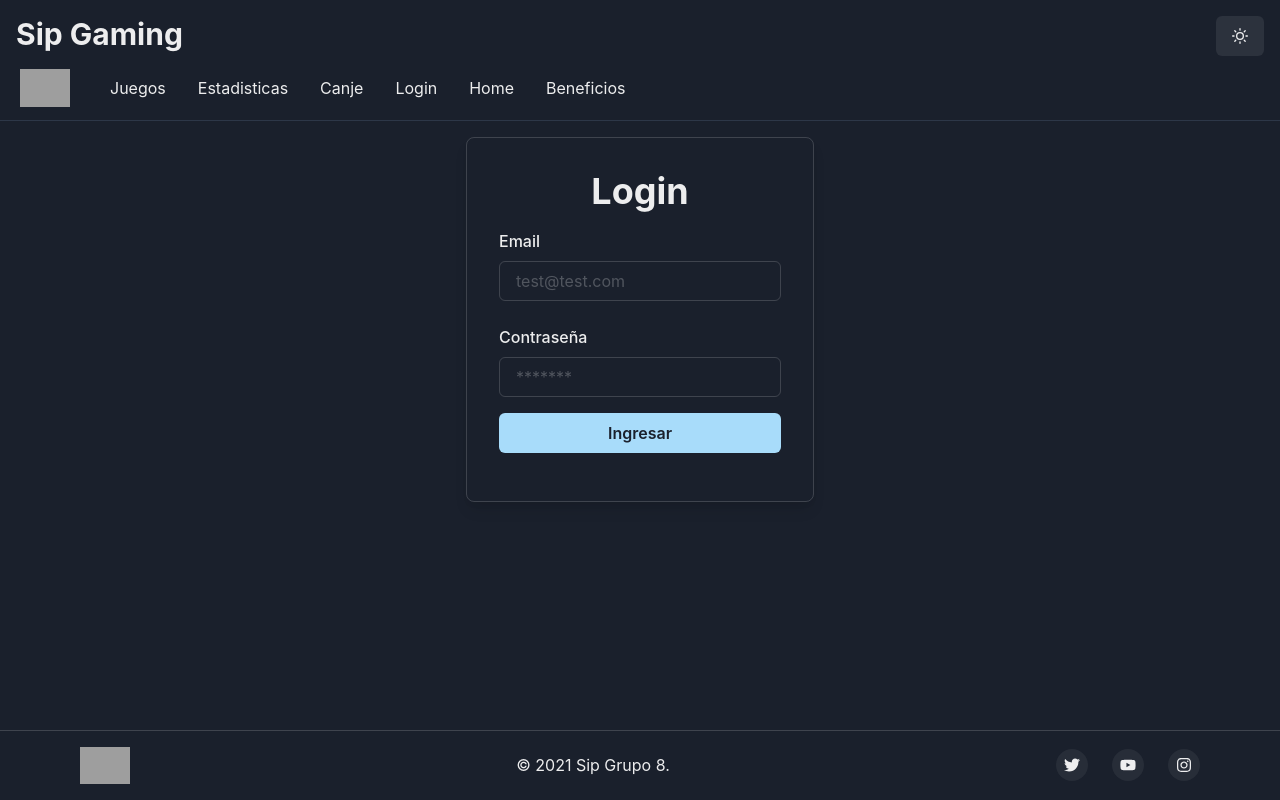
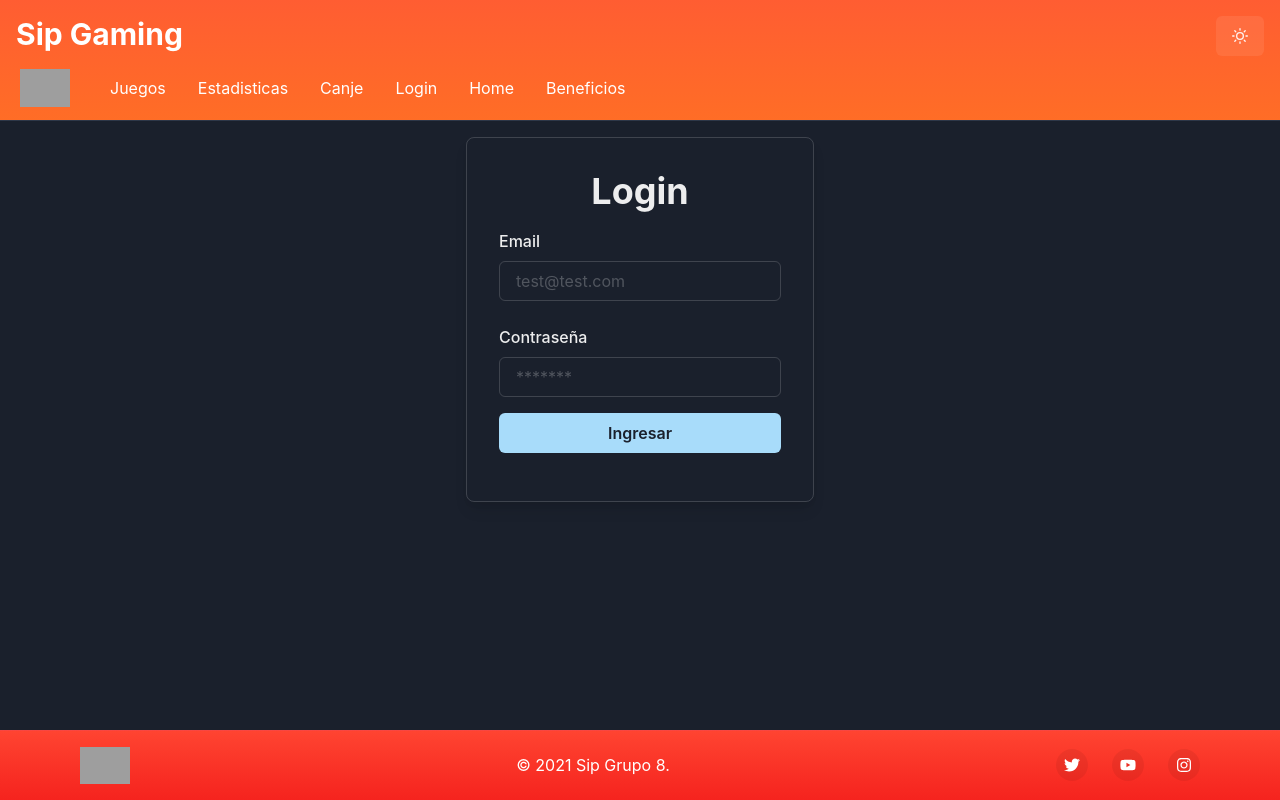
Before and after one commit to sip-group-8/sip-ui, a Next.js app: page /login in a window 1280 px wide. Built offline with nearby package versions, Linux system fonts and the light colour scheme; grey boxes are pictures that could not be loaded.

Commit message:
testing design changes

```diff
--- a/components/footer/index.jsx
+++ b/components/footer/index.jsx
@@ -18,7 +18,7 @@ import {
   }) => {
     return (
       <chakra.button
-        bg={useColorModeValue('blackAlpha.100', 'whiteAlpha.100')}
+        bg={useColorModeValue( 'whiteAlpha.100', 'blackAlpha.100')}
         rounded={'full'}
         w={8}
         h={8}
@@ -30,7 +30,7 @@ import {
         justifyContent={'center'}
         transition={'background 0.3s ease'}
         _hover={{
-          bg: useColorModeValue('blackAlpha.200', 'whiteAlpha.200'),
+          bg: useColorModeValue('whiteAlpha.100', 'blackAlpha.100'),
         }}>
         <VisuallyHidden>{label}</VisuallyHidden>
         {children}
@@ -40,7 +40,7 @@ import {
 
   export default function Footer() {
     return (
-      <Box borderTopWidth="gray.700" borderTopWidth="1px">
+      <Box borderTopWidth="gray.700" borderTopWidth="1px" bgGradient="linear(to-b, #ff4431, #f5231e)">
         <Container
           as={Stack}
           maxW={'6xl'}
@@ -50,16 +50,16 @@ import {
           justify={{ base: 'center', md: 'space-between' }}
           align={{ base: 'center', md: 'center' }}>
           <Logo />
-          <Text>© 2021 Sip Grupo 8.</Text>
+          <Text color="white">© 2021 Sip Grupo 8.</Text>
           <Stack direction={'row'} spacing={6}>
-            <SocialButton label={'Twitter'} href={'#'}>
-              <FaTwitter />
+            <SocialButton  label={'Twitter'} href={'#'}>
+              <FaTwitter color="white" />
             </SocialButton>
             <SocialButton label={'YouTube'} href={'#'}>
-              <FaYoutube />
+              <FaYoutube color="white" />
             </SocialButton>
             <SocialButton label={'Instagram'} href={'#'}>
-              <FaInstagram />
+              <FaInstagram color="white" />
             </SocialButton>
           </Stack>
         </Container>
--- a/components/header/index.jsx
+++ b/components/header/index.jsx
@@ -4,10 +4,10 @@ import ColorModeSwitcher from "/components/colorModeSwitcher"
 import Link from "next/link"
 export default function Header() {
     return (
-        <Box px="4" pt="4" borderBottomColor="gray.700" borderBottomWidth="1px">
+        <Box px="4" pt="4" borderBottomColor="gray.700" borderBottomWidth="1px" >
             <Flex justifyContent="space-between">
                 <Link href="/">
-                    <Heading _hover={{ cursor: "pointer" }} as="h1" size="lg">Sip Gaming</Heading>
+                    <Heading _hover={{ cursor: "pointer" }} as="h1" size="lg" color="white">Sip Gaming</Heading>
                 </Link>
                 <ColorModeSwitcher />
             </Flex>
--- a/components/layout/index.jsx
+++ b/components/layout/index.jsx
@@ -1,9 +1,34 @@
 import { Grid, GridItem } from "@chakra-ui/react"
+import { Icon, useColorModeValue } from "@chakra-ui/react"
 import Header from "/components/header"
 import Footer from "/components/footer"
 export default function Layout({ children }) {
     return <Grid minHeight="100vh" templateRows="fit-content(100%) 1fr fit-content(100%)">
-        <GridItem ><Header /></GridItem>
+        <GridItem  bgGradient="linear(to-b, #ff5d32, #ff6d26)" >
+            {/*
+            <Icon
+                width={'100%'}
+                height={"120px"}
+                viewBox="0 0 1000 280"
+                fill="none"
+                xmlns="http://www.w3.org/2000/svg"
+                position={'absolute'}
+                verticalAlign="center"
+                zIndex={-1}
+                bgColor="red"
+                color={useColorModeValue('blue.300', 'blue.400')}>
+                <path
+                    fillRule="evenodd"
+                    clipRule="evenodd"
+                    d="M145 166.16C179.74 182.38 204.37 284.06 355 256.11C452 238.11 605 269.11 760 269.11C849.58 269.11 1002 251.11 1079 249.11C1161.07 246.98 1227.63 256.48 1267 266.11C1329 281.27 1515.5 281.05 1577.5 256.16C1639.5 231.27 1666 130 1666 130C1666 129.16 1666 0 1666 0C1666 0 0 0 0 0C0 0 10.5 55.5 20.5 58.16C30.5 60.83 125 156.83 145 166.16Z"
+                    fill="currentColor"
+                />
+            </Icon>
+            */
+            }
+
+            <Header />
+        </GridItem>
         <GridItem justifyItems="stretch" p="4">{children}</GridItem>
         <GridItem alignSelf="end"><Footer /></GridItem>
     </Grid>
--- a/components/navbar/index.jsx
+++ b/components/navbar/index.jsx
@@ -36,10 +36,11 @@ const NavLink = ({ path, children }) => (
     <Link
       px={2}
       py={1}
+      color="white"
       rounded={"md"}
       _hover={{
         textDecoration: "none",
-        bg: useColorModeValue("gray.200", "gray.700"),
+        bg: useColorModeValue("rgba(255,0,0,0.1)", "rgba(255,0,0,0.2)"),
       }}
     >
       {children}
```
Also changed, not shown: components/homeHero/index.jsx (+7 -7 lines), pages/home/index.jsx (+5 -3 lines).
